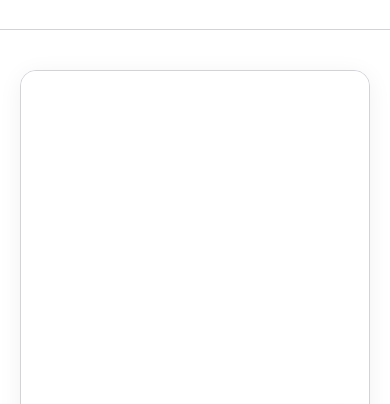
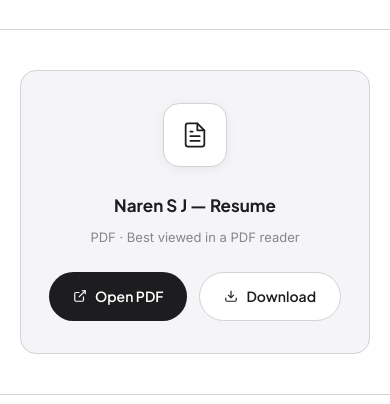
Before and after one commit to Naren1520/NarenSJ20_Portfolio, a Next.js app: page /resume in a window 390 px wide. Shown: the part 349-753 px from the top of the page. Built offline with nearby package versions, Linux system fonts and the light colour scheme; no server answers.

Commit message:
fix: scrolling effect of resume page

```diff
--- a/app/resume/page.tsx
+++ b/app/resume/page.tsx
@@ -3,6 +3,7 @@ import { experience }     from "@/lib/experience";
 import { education }      from "@/lib/education";
 import { achievements }   from "@/lib/achievements";
 import { certifications } from "@/lib/certifications";
+import PdfViewer          from "@/components/ui/PdfViewer";
 
 const PDF_URL   = "/resume.pdf";
 const NAV_H     = 68;
@@ -134,42 +135,9 @@ export default function ResumePage() {
         </div>
       </div>
 
-      {/* ── PDF embedded directly ────────────────────── */}
+      {/* ── PDF embed ────────────────────────────────── */}
       <div style={{ ...pad, paddingTop: "2.5rem", paddingBottom: "2.5rem", borderBottom: "1px solid #d2d2d7" }}>
-        {/* Card wrapper */}
-        <div style={{
-          borderRadius: "1rem",
-          overflow: "hidden",
-          border: "1px solid #d2d2d7",
-          boxShadow: "0 4px 24px rgba(0,0,0,0.06)",
-          backgroundColor: "#f5f5f7",
-          overscrollBehavior: "contain",
-          isolation: "isolate",
-        }}>
-          <iframe
-            src={`${PDF_URL}#toolbar=1&navpanes=0&scrollbar=0`}
-            title="Naren S J — Resume"
-            width="100%"
-            loading="lazy"
-            style={{
-              display: "block",
-              height: "clamp(60vh, 80vh, 1100px)",
-              border: "none",
-              contain: "strict",
-            }}
-          />
-        </div>
-
-        {/* Fallback message shown only if iframe fails (e.g. iOS Safari) */}
-        <p style={{
-          marginTop: "1rem", fontSize: "0.8125rem",
-          color: "#86868b", textAlign: "center",
-        }}>
-          Can&apos;t see the PDF?{" "}
-          <a href={PDF_URL} download="Naren_SJ_Resume.pdf" style={{ color: "#0066cc", fontWeight: 600 }}>
-            Download it here
-          </a>.
-        </p>
+        <PdfViewer src={PDF_URL} downloadName="Naren_SJ_Resume.pdf" />
       </div>
 
       {/* ── Details sections ─────────────────────────── */}
--- /dev/null
+++ b/components/ui/PdfViewer.tsx
@@ -0,0 +1,147 @@
+"use client";
+
+import { useRef, useEffect, useState } from "react";
+
+interface Props {
+  src: string;
+  downloadName?: string;
+}
+
+export default function PdfViewer({ src, downloadName = "resume.pdf" }: Props) {
+  const wrapRef   = useRef<HTMLDivElement>(null);
+  const [height, setHeight] = useState(900);
+
+  /* Measure the wrapper width and compute A4 height */
+  useEffect(() => {
+    const el = wrapRef.current;
+    if (!el) return;
+
+    const compute = () => {
+      const w = el.getBoundingClientRect().width;
+      // A4 ratio = 1 : √2 ≈ 1.4142
+      setHeight(Math.round(w * 1.4142));
+    };
+
+    compute();
+    const ro = new ResizeObserver(compute);
+    ro.observe(el);
+    return () => ro.disconnect();
+  }, []);
+
+  return (
+    <>
+      {/* ── Desktop: iframe ── */}
+      <div
+        ref={wrapRef}
+        className="resume-iframe-wrap"
+        style={{
+          borderRadius: "1rem",
+          overflow: "hidden",
+          border: "1px solid #d2d2d7",
+          boxShadow: "0 4px 24px rgba(0,0,0,0.06)",
+          backgroundColor: "#f5f5f7",
+          overscrollBehavior: "contain",
+          isolation: "isolate",
+          display: "none", /* shown via media query */
+        }}
+      >
+        <iframe
+          src={`${src}#toolbar=1&navpanes=0&scrollbar=0&view=FitH&zoom=page-width`}
+          title="Naren S J — Resume"
+          width="100%"
+          loading="lazy"
+          style={{
+            display: "block",
+            height: `${height}px`,
+            border: "none",
+          }}
+        />
+      </div>
+
+      {/* ── Mobile: card with open + download ── */}
+      <div
+        className="resume-mobile-card"
+        style={{
+          borderRadius: "1rem",
+          border: "1px solid #d2d2d7",
+          backgroundColor: "#f5f5f7",
+          padding: "2rem 1.5rem",
+          display: "flex",
+          flexDirection: "column",
+          alignItems: "center",
+          gap: "1.5rem",
+          textAlign: "center",
+        }}
+      >
+        {/* PDF icon */}
+        <div style={{
+          width: "4rem", height: "4rem", borderRadius: "1rem",
+          backgroundColor: "#ffffff", border: "1px solid #d2d2d7",
+          display: "flex", alignItems: "center", justifyContent: "center",
+          boxShadow: "0 2px 12px rgba(0,0,0,0.06)",
+        }}>
+          <svg width="28" height="28" viewBox="0 0 24 24" fill="none"
+            stroke="#1d1d1f" strokeWidth="1.5" strokeLinecap="round" strokeLinejoin="round">
+            <path d="M14 2H6a2 2 0 0 0-2 2v16a2 2 0 0 0 2 2h12a2 2 0 0 0 2-2V8z" />
+            <polyline points="14 2 14 8 20 8" />
+            <line x1="16" y1="13" x2="8" y2="13" />
+            <line x1="16" y1="17" x2="8" y2="17" />
+            <polyline points="10 9 9 9 8 9" />
+          </svg>
+        </div>
+
+        <div>
+          <p style={{
+            fontFamily: "var(--font-heading)", fontSize: "1.0625rem",
+            fontWeight: 700, color: "#1d1d1f", margin: "0 0 0.375rem",
+          }}>
+            Naren S J — Resume
+          </p>
+          <p style={{ fontSize: "0.8125rem", color: "#86868b", margin: 0 }}>
+            PDF · Best viewed in a PDF reader
+          </p>
+        </div>
+
+        <div style={{ display: "flex", flexWrap: "wrap", gap: "0.75rem", justifyContent: "center" }}>
+          <a href={src} target="_blank" rel="noopener noreferrer" style={{
+            display: "inline-flex", alignItems: "center", gap: "0.5rem",
+            padding: "0.75rem 1.5rem", borderRadius: "9999px",
+            backgroundColor: "#1d1d1f", color: "#ffffff",
+            fontSize: "0.875rem", fontWeight: 600,
+            fontFamily: "var(--font-heading)", textDecoration: "none",
+          }}>
+            <svg width="14" height="14" viewBox="0 0 24 24" fill="none"
+              stroke="currentColor" strokeWidth="2">
+              <path d="M18 13v6a2 2 0 0 1-2 2H5a2 2 0 0 1-2-2V8a2 2 0 0 1 2-2h6" />
+              <polyline points="15 3 21 3 21 9" />
+              <line x1="10" y1="14" x2="21" y2="3" />
+            </svg>
+            Open PDF
+          </a>
+          <a href={src} download={downloadName} style={{
+            display: "inline-flex", alignItems: "center", gap: "0.5rem",
+            padding: "0.75rem 1.5rem", borderRadius: "9999px",
+            backgroundColor: "#ffffff", border: "1px solid #d2d2d7",
+            color: "#1d1d1f", fontSize: "0.875rem", fontWeight: 600,
+            fontFamily: "var(--font-heading)", textDecoration: "none",
+          }}>
+            <svg width="14" height="14" viewBox="0 0 24 24" fill="none"
+              stroke="currentColor" strokeWidth="2">
+              <path d="M21 15v4a2 2 0 0 1-2 2H5a2 2 0 0 1-2-2v-4" />
+              <polyline points="7 10 12 15 17 10" />
+              <line x1="12" y1="15" x2="12" y2="3" />
+            </svg>
+            Download
+          </a>
+        </div>
+      </div>
+
+      <style>{`
+        @media (min-width: 768px) {
+          .resume-iframe-wrap  { display: block !important; }
+          .resume-mobile-card  { display: none  !important; }
+        }
+      `}</style>
+    </>
+  );
+}
```
